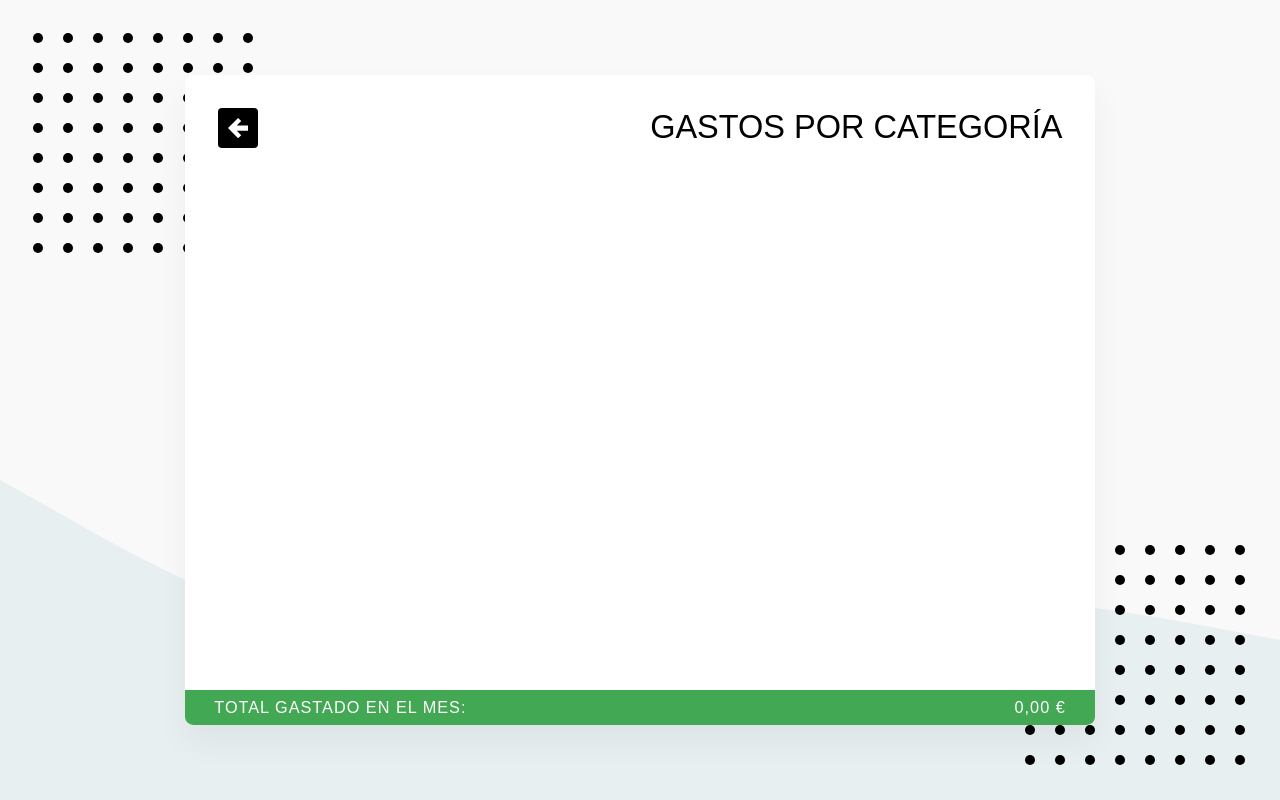
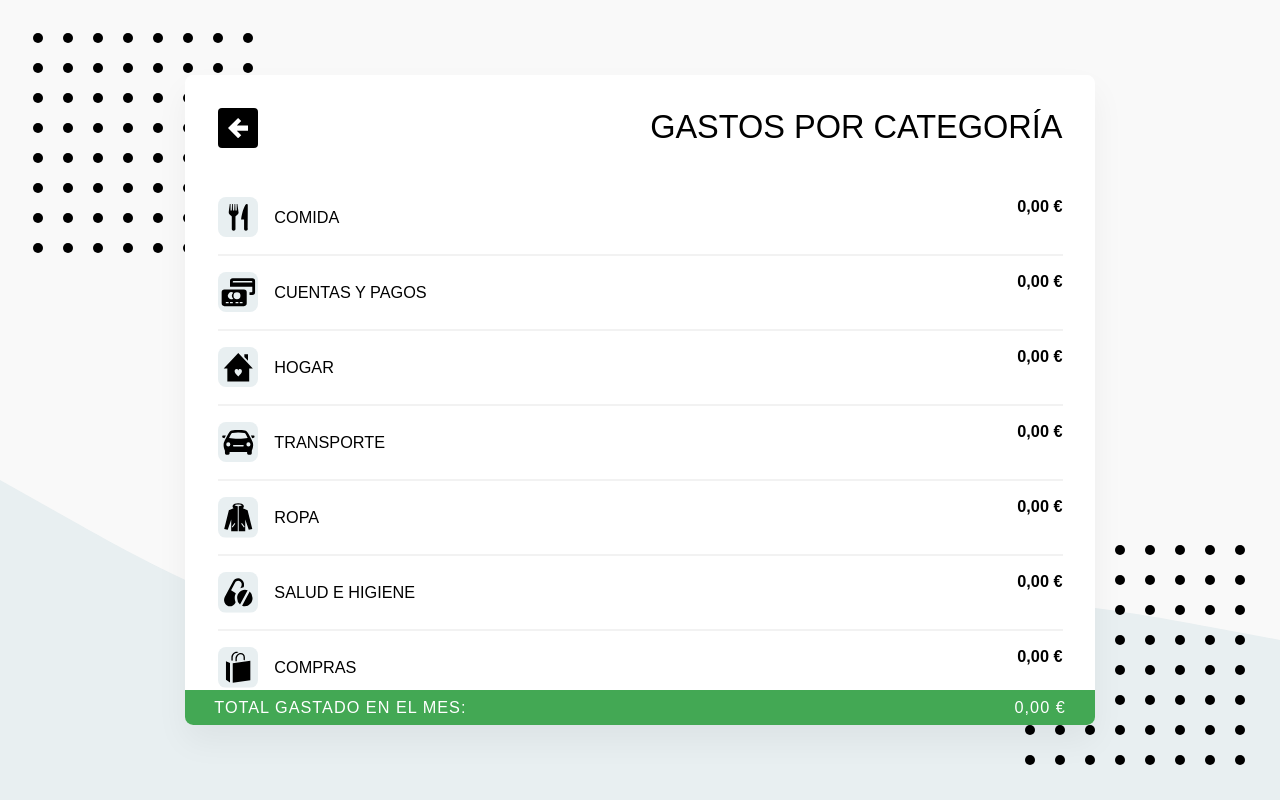
Before and after one commit to ismaelfonsecacid/gastos-mes-app, a React (Create React App) app: page /categorias in a window 1280 px wide. Built offline with nearby package versions, Linux system fonts and the light colour scheme; no server answers; the database is empty; sample sign-in values are in the browser's storage.

Commit message:
update css // firebase config

```diff
--- a/src/App.js
+++ b/src/App.js
@@ -21,8 +21,8 @@ export default function App() {
         <ContenedorHeader>
           <Titulo>Agregar gasto</Titulo>
           <ContenedorBotones>
-            <Boton to="/categorias">Categoria</Boton>
-            <Boton to="/lista">Lista de Gastos</Boton>
+            <Boton to="/categorias">Categoría</Boton>
+            <Boton to="/lista">Gastos</Boton>
             <BotonCerrarSesion />
           </ContenedorBotones>
         </ContenedorHeader>
--- a/src/componentes/DPicker.jsx
+++ b/src/componentes/DPicker.jsx
@@ -27,6 +27,10 @@ export default function DPicker({ fecha, setFecha }) {
       justify-content: center;
       outline: none;
       margin-left: 0.5rem;
+
+      @media (max-width: 500px) {
+        font-size: 1.1rem;
+      }
     }
 
     .rdp {
@@ -51,6 +55,7 @@ export default function DPicker({ fecha, setFecha }) {
         width: 100%;
       }
     }
+
   `
     const formatFecha = (fecha = new Date()) => {
         return format(fecha, `dd 'de' MMMM 'de' yyyy`, { locale: es })
--- a/src/componentes/FormularioGasto.jsx
+++ b/src/componentes/FormularioGasto.jsx
@@ -139,7 +139,6 @@ export default function FormularioGasto({ gasto }) {
                 mensaje={alerta.mensaje}
                 estadoAlerta={estadoAlerta}
                 cambiarEstadoAlerta={setestadoAlerta} />
-
         </Formulario>
     )
 }
--- a/src/componentes/GastosPorCategoria.jsx
+++ b/src/componentes/GastosPorCategoria.jsx
@@ -2,28 +2,52 @@ import React from "react";
 import {
   Header,
   Titulo,
-  ContenedorBotones,
-  ContenedorHeader,
 } from "../elementos/Header";
-import Boton from "../elementos/Boton";
+
 import { Helmet } from "react-helmet";
 import BtnRegresar from "../elementos/BtnRegresar";
 import BarraTotalGastado from "./BarraTotalGastado";
-import useObtenerGastosDelMes from "../hooks/useObtenerGastosDelMes";
+import IconoCategoria from '../elementos/IconoCategoria';
+import useObtenerGastosDelMesPorCategoria from "../hooks/useObtenerGastosDelMesPorCategoria";
+import {
+  ListaDeCategorias,
+  ElementoListaCategorias,
+  Categoria,
+  Valor,
+} from '../elementos/ElementosDeLista'
+import convertirAMoneda from '../funciones/convertirAMoneda'
+const GastosPorCategoria = () => {
+  const gastosPorCategoria = useObtenerGastosDelMesPorCategoria();
 
 
-export default function GastosPorCategoria() {
-   useObtenerGastosDelMes();
   return (
     <>
       <Helmet>
-        <title>Gastos por categoría</title>
+        <title>Gastos por Categoría</title>
       </Helmet>
+
       <Header>
         <BtnRegresar />
-        <Titulo>Gastos por categoría</Titulo>
+        <Titulo>Gastos por Categoría</Titulo>
       </Header>
+
+      <ListaDeCategorias>
+        {gastosPorCategoria.map((elemento, index) => {
+          return (
+            <ElementoListaCategorias key={index}>
+              <Categoria>
+                <IconoCategoria id={elemento.categoria} />
+                {elemento.categoria}
+              </Categoria>
+              <Valor>{convertirAMoneda(elemento.cantidad)}</Valor>
+            </ElementoListaCategorias>
+          );
+        })}
+      </ListaDeCategorias>
+
       <BarraTotalGastado />
     </>
   );
 }
+
+export default GastosPorCategoria;
--- a/src/componentes/ListaDeGastos.jsx
+++ b/src/componentes/ListaDeGastos.jsx
@@ -97,7 +97,7 @@ export default function ListaDeGastos() {
       {gastos.length === 0 && (
         <ContenedorSubtitulo>
           <Subtitulo>No hay mas gastos para mostrar</Subtitulo>
-          <Boton />
+          <Boton as={Link} to={'/'}>Agregar Gasto</Boton>
         </ContenedorSubtitulo>
       )}
       <BarraTotalGastado />
--- a/src/componentes/SelectCategorias.jsx
+++ b/src/componentes/SelectCategorias.jsx
@@ -12,7 +12,7 @@ const ContenedorSelect = styled.div`
   height: 5rem; /* 80px */
   width: 40%;
   padding: 0px 1.25rem; /* 20px */
-  font-size: 1.5rem; /* 24px */
+  font-size: 1.2rem; /* 24px */
   text-align: center;
   display: flex;
   align-items: center;
@@ -57,16 +57,19 @@ const Opcion = styled.div`
   &:hover {
     background: ${theme.grisclaro2};
   }
+  @media (max-width: 500px) {
+    padding: 0.5rem;
+  }
 `
 
 const SelectCategorias = ({ categoria, setcategoria }) => {
     const categorias = [
         { id: 'comida', texto: 'Comida' },
-        { id: 'cuentas y pagos', texto: 'Cuentas y pagos' },
+        { id: 'cuentas y pagos', texto: 'Cuentas' },
         { id: 'hogar', texto: 'Hogar' },
-        { id: 'transporte', texto: 'Transporte' },
+        { id: 'transporte', texto: 'Coche' },
         { id: 'ropa', texto: 'Ropa' },
-        { id: 'salud e higiene', texto: 'Salud e Higiene' },
+        { id: 'salud e higiene', texto: 'Salud' },
         { id: 'compras', texto: 'Compras' },
         { id: 'diversion', texto: 'Diversion' }
     ]
@@ -78,7 +81,7 @@ const SelectCategorias = ({ categoria, setcategoria }) => {
 
     return (
         <ContenedorSelect onClick={() => setselect(!select)}>
-            <OpcionSeleccionada grisclaro>
+            <OpcionSeleccionada grisclaro='true'>
                 {categoria}
                 <IconoDown />
             </OpcionSeleccionada>
--- a/src/elementos/Boton.js
+++ b/src/elementos/Boton.js
@@ -20,6 +20,10 @@ const Boton = styled(Link)`
     align-items: center;
     outline: none;
 
+    @media (max-width: 500px) {
+        font-size: 1.1rem;
+      }
+
     svg {
         height: ${(props) => props.iconogrande ? '100%' : '0.75rem;'};  /* 12px */
         fill: white;
--- a/src/elementos/ElementosDeFormulario.js
+++ b/src/elementos/ElementosDeFormulario.js
@@ -30,6 +30,9 @@ const Formulario = styled.form`
         &::placeholder {
             color: rgba(0,0,0,.2);
         }
+
+      }
+
     }
 
     @media(max-width: 60rem){ /* 950px */
@@ -41,7 +44,7 @@ const Input = styled.input`
     font-size: 2.5rem; /* 40px */
     text-transform: uppercase;
     border: none;
-    border-bottom: 2px solid ${theme.grisClaro};
+    border-bottom: 2px solid ${theme.grisclaro};
     outline: none;
 
     @media(max-width: 60rem){ /* 950px */
--- a/src/elementos/ElementosDeLista.js
+++ b/src/elementos/ElementosDeLista.js
@@ -113,7 +113,7 @@ const ContenedorBotones = styled.div`
 
 const BotonAccion = styled.button`
     outline: none;
-    background: ${theme.grisClaro};
+    background: ${theme.grisclaro};
     border: none;
     width: 2.5rem; /* 40px */
     display: inline-block;
@@ -130,7 +130,7 @@ const BotonAccion = styled.button`
     opacity: 0;
 
     &:hover {
-        background: ${theme.grisClaro2};
+        background: ${theme.grisclaro2};
     }
 
     svg {
@@ -151,7 +151,7 @@ const ContenedorSubtitulo = styled.div`
 `;
 
 const Subtitulo = styled.h3`
-    color: ${theme.grisClaro2};
+    color: ${theme.grisclaro2};
     font-weight: 400;
     font-size: 40px;
     padding: 2.5rem 0; /* 40px */
@@ -164,7 +164,7 @@ const ContenedorBotonCentral = styled.div`
 `;
 
 const BotonCargarMas = styled.button`
-    background: ${theme.grisClaro};
+    background: ${theme.grisclaro};
     border: none;
     border-radius: 7px;
     color: #000;
@@ -182,7 +182,7 @@ const BotonCargarMas = styled.button`
     transition: .3s ease all;
 
     &:hover {
-        background: ${theme.grisClaro2};
+        background: ${theme.grisclaro2};
     }
 `;
 
--- /dev/null
+++ b/src/hooks/useObtenerGastosDelMesPorCategoria.js
@@ -0,0 +1,35 @@
+import { useEffect, useState } from "react";
+import useObtenerGastosDelMes from './useObtenerGastosDelMes';
+
+const useObtenerGastosDelMesPorCategoria = () => {
+	const [gastosPorCategoria, cambiarGastosPorCategoria] = useState([]);
+	const gastos = useObtenerGastosDelMes();
+
+	useEffect(() => {
+		const sumaDeGastos = gastos.reduce((objetoResultante, objetoActual) => {
+			const categoriaActual = objetoActual.categoria;
+			const cantidadActual = objetoActual.cantidad;
+
+			objetoResultante[categoriaActual] += cantidadActual;
+
+			return objetoResultante;
+		}, {
+			'comida': 0,
+			'cuentas y pagos': 0,
+			'hogar': 0,
+			'transporte': 0,
+			'ropa': 0,
+			'salud e higiene': 0,
+			'compras': 0,
+			'diversion': 0,
+		});
+
+		cambiarGastosPorCategoria(Object.keys(sumaDeGastos).map((elemento) => {
+			return {categoria: elemento, cantidad: sumaDeGastos[elemento]}
+		}));
+	}, [gastos, cambiarGastosPorCategoria]);
+
+	return gastosPorCategoria;
+}
+
+export default useObtenerGastosDelMesPorCategoria;
```
Also changed, not shown: firebase.json (added), 1 other file (tests, documents, lock files or other folders).
